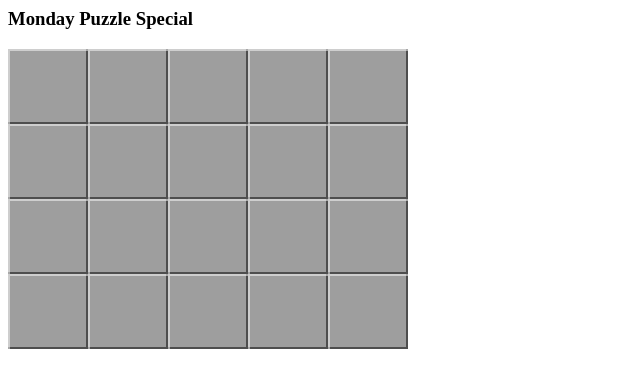
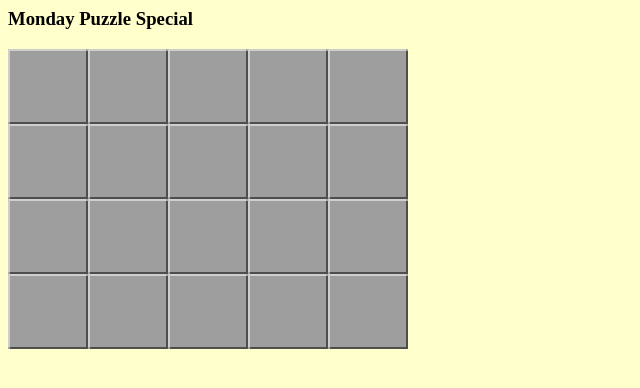
Before and after one commit to rondlite/rondlite.github.io, a plain HTML site: page index.html in a window 1280 px wide. Shown: the whole page, without its empty margins (0-640 px from the left). Drawn offline with Linux system fonts and the light colour scheme.

Commit message:
Update index.html

```diff
--- a/index.html
+++ b/index.html
@@ -2,6 +2,11 @@
 <head>
   <script src="js/snapfit.js"></script>
 </head>
+  <style>
+    body {
+     background-color:#ffffcc;
+    }
+  </style>
 <body>
   <div>
     <h3>Monday Puzzle Special</h3>
```
